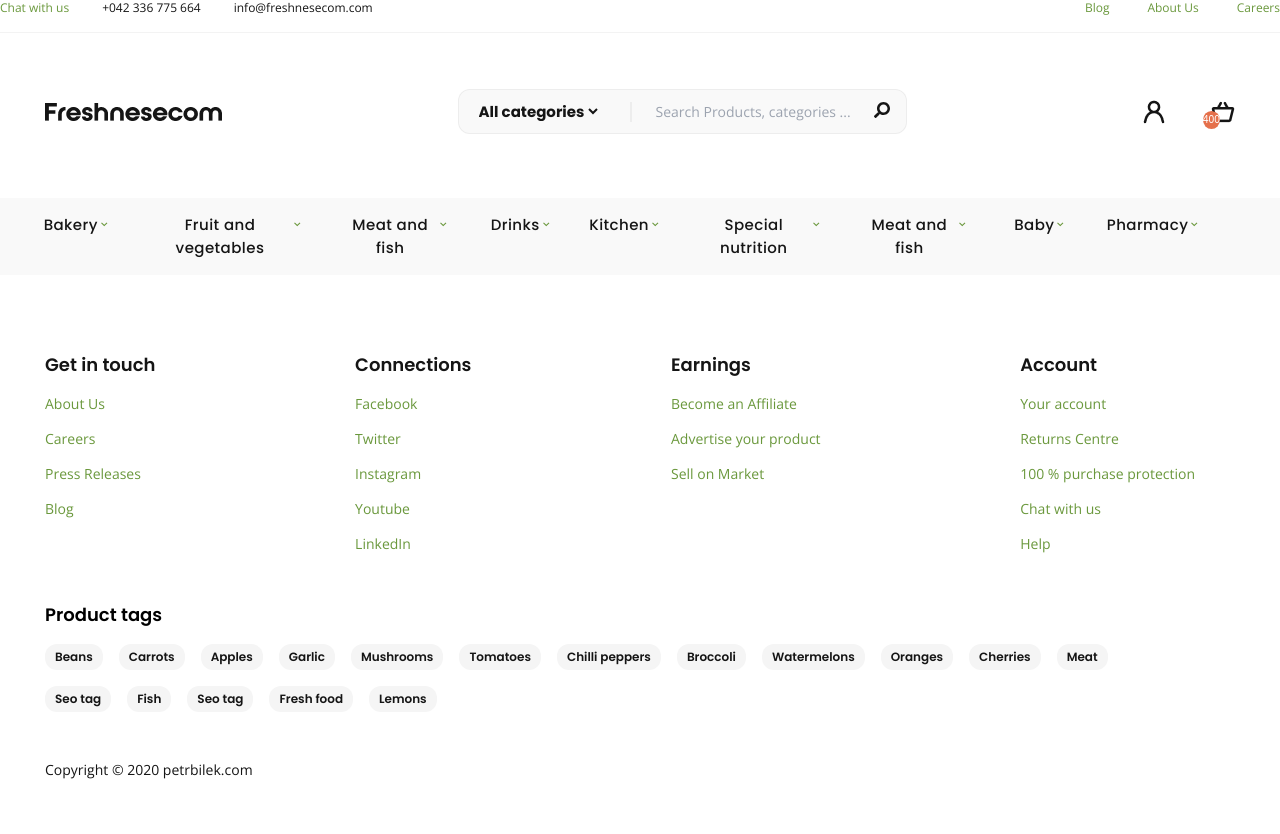
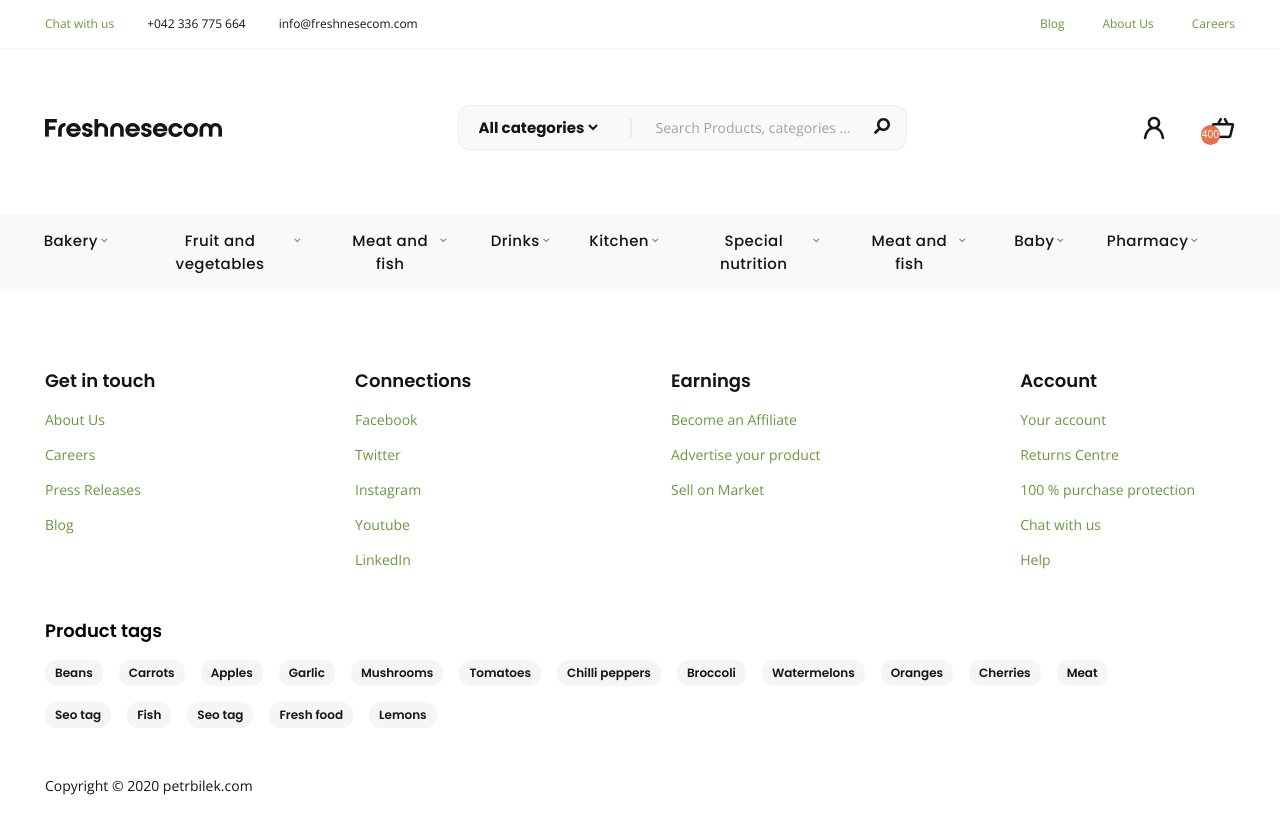
Before and after one commit to thiendangit/MTStoreReactJS, a React app: page / in a window 1280 px wide. Shown: the top 834 px of the page. Built offline with nearby package versions, Linux system fonts and the light colour scheme; what esri-loader would draw is missing.

Commit message:
Header, Footer

```diff
--- a/src/components/Header/Header.tsx
+++ b/src/components/Header/Header.tsx
@@ -38,7 +38,9 @@ const HeaderComponent: React.FC = () => {
       <div className="header__icons">
         <img src={icons.user} alt={'user'} className="user__icon" />
         <img src={icons.cart} alt="Shopping basket" className="basket__icon" />
-        <span className="quantity__cart">400</span>
+        <span className="quantity__cart">
+          <p>400</p>
+        </span>
       </div>
     </div>
   );
--- a/src/components/Header/Hearder.css
+++ b/src/components/Header/Hearder.css
@@ -63,6 +63,9 @@
     bottom: -.5rem;
     right: 1.5rem;
 }
+.header .header__icons .quantity__cart p {
+    padding: .1rem;
+}
 .header .header__search .search__categories:hover,
 .header .header__search .search__btn .search__icon:hover{
     cursor: pointer;
--- a/src/components/Navbar/Navbar.css
+++ b/src/components/Navbar/Navbar.css
@@ -1,6 +1,6 @@
 .navbar {
     @apply flex flex-row justify-between;
-    padding-bottom: 1.6rem;
+    padding: 1.6rem 4.5rem;
     border-bottom: 1px solid var(--border-black);
 }
 .navbar-item1,
```
Also changed, not shown: .babelrc, 1 other file (tests, documents, lock files or other folders).
